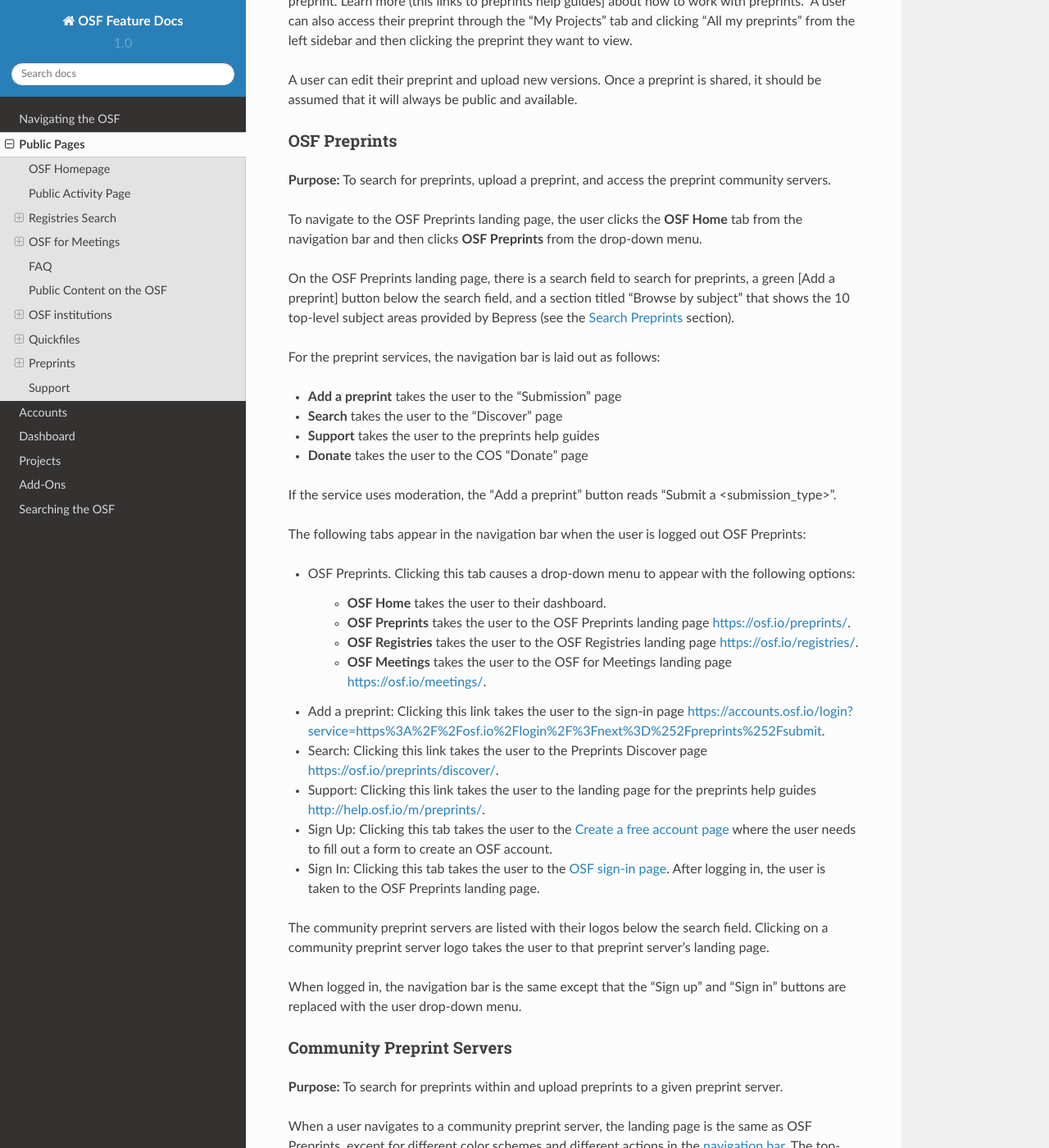
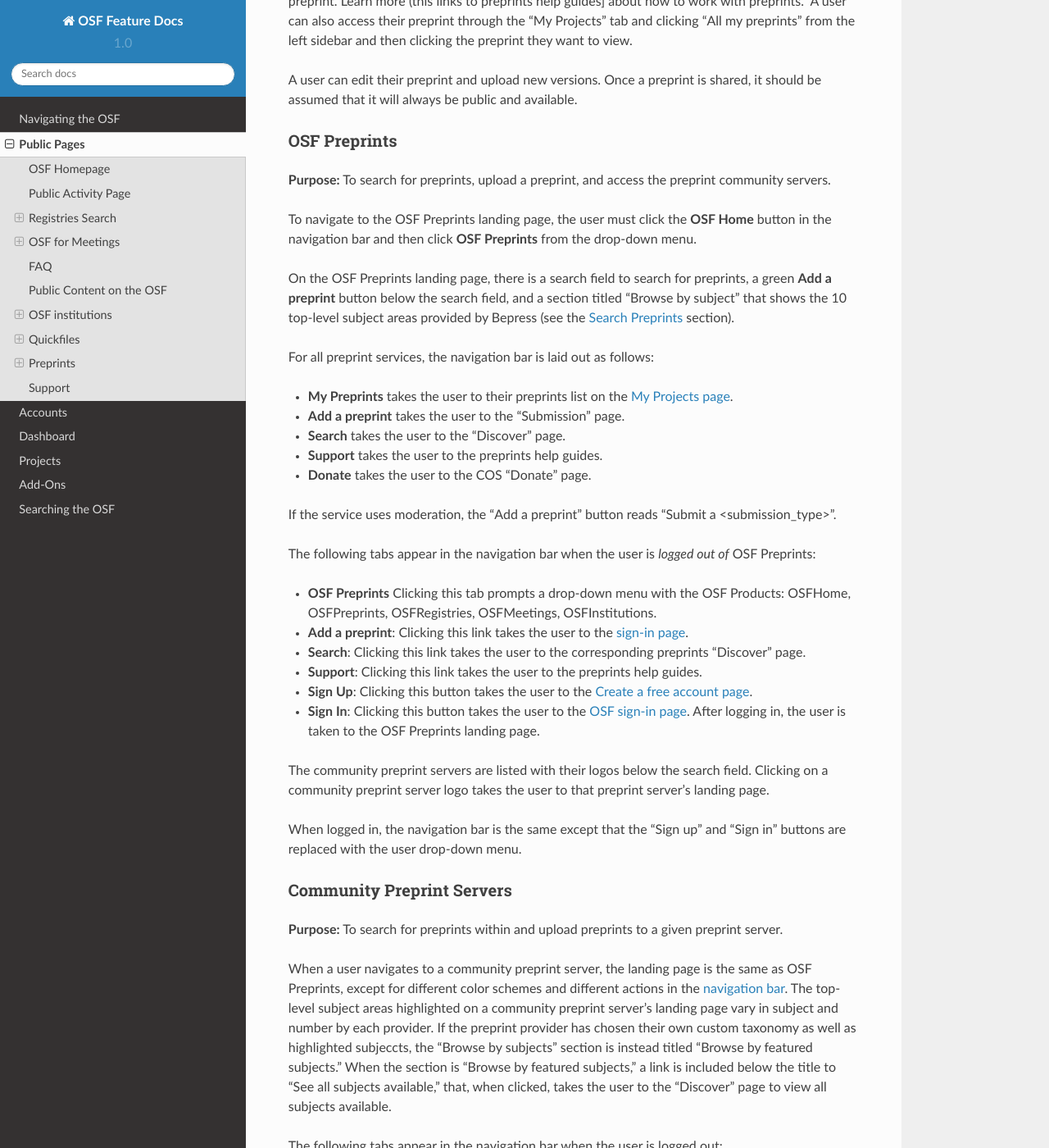
Before and after one commit to CenterForOpenScience/OSFDocs, a Sphinx documentation site: the page built from docs/pages/pages_index.rst, in a window 1280 px wide and 1400 px high, scrolled down 15422 px. Shown: the whole window at 82% size. Built offline with Sphinx 7.4.7 and the Read the Docs theme 2.0.0, drawn with Linux system fonts in a browser that asks for light colours; some of the changed text lies outside the part shown.

Commit message:
Added “my preprints” to the navbar

```diff
--- a/docs/pages/include/preprints.rst
+++ b/docs/pages/include/preprints.rst
@@ -17,34 +17,28 @@
 -------------
 **Purpose:** To search for preprints, upload a preprint, and access the preprint community servers.
 
-To navigate to the OSF Preprints landing page, the user clicks the **OSF Home** tab from the navigation bar and then clicks **OSF Preprints** from the drop-down menu.
+To navigate to the OSF Preprints landing page, the user must click the **OSF Home** button in the navigation bar and then click **OSF Preprints** from the drop-down menu.
 
-On the OSF Preprints landing page, there is a search field to search for preprints, a green [Add a preprint] button below the search field, and a section titled "Browse by subject" that shows the 10 top-level subject areas provided by Bepress (see the `Search Preprints`_ section).
+On the OSF Preprints landing page, there is a search field to search for preprints, a green **Add a preprint** button below the search field, and a section titled "Browse by subject" that shows the 10 top-level subject areas provided by Bepress (see the `Search Preprints`_ section).
 
-For the preprint services, the navigation bar is laid out as follows:
+For all preprint services, the navigation bar is laid out as follows:
 
-* **Add a preprint** takes the user to the "Submission" page
-* **Search** takes the user to the "Discover" page
-* **Support** takes the user to the preprints help guides
-* **Donate** takes the user to the COS "Donate" page
+* **My Preprints** takes the user to their preprints list on the :ref:`My Projects page <organizer>`.
+* **Add a preprint** takes the user to the "Submission" page.
+* **Search** takes the user to the "Discover" page.
+* **Support** takes the user to the preprints help guides.
+* **Donate** takes the user to the COS "Donate" page.
 
 If the service uses moderation, the "Add a preprint" button reads "Submit a <submission_type>".
 
-The following tabs appear in the navigation bar when the user is logged out OSF Preprints:
+The following tabs appear in the navigation bar when the user is *logged out of* OSF Preprints:
 
-* OSF Preprints. Clicking this tab causes a drop-down menu to appear with the following options:
-
-    * **OSF Home** takes the user to their dashboard.
-    * **OSF Preprints** takes the user to the OSF Preprints landing page https://osf.io/preprints/.
-    * **OSF Registries** takes the user to the OSF Registries landing page https://osf.io/registries/.
-    * **OSF Meetings** takes the user to the OSF for Meetings landing page https://osf.io/meetings/.
-
-* Add a preprint: Clicking this link takes the user to the sign-in page https://accounts.osf.io/login?service=https%3A%2F%2Fosf.io%2Flogin%2F%3Fnext%3D%252Fpreprints%252Fsubmit.
-* Search: Clicking this link takes the user to the Preprints Discover page https://osf.io/preprints/discover/.
-* Support: Clicking this link takes the user to the landing page for the preprints help guides http://help.osf.io/m/preprints/.
-
-* Sign Up: Clicking this tab takes the user to the :ref:`Create a free account page <sign-up>` where the user needs to fill out a form to create an OSF account.
-* Sign In: Clicking this tab takes the user to the :ref:`OSF sign-in page <login>`. After logging in, the user is taken to the OSF Preprints landing page.
+* **OSF Preprints** Clicking this tab prompts a drop-down menu with the OSF Products: OSFHome, OSFPreprints, OSFRegistries, OSFMeetings, OSFInstitutions.
+* **Add a preprint**: Clicking this link takes the user to the :ref:`sign-in page <login>`.
+* **Search**: Clicking this link takes the user to the corresponding preprints "Discover" page.
+* **Support**: Clicking this link takes the user to the preprints help guides.
+* **Sign Up**: Clicking this button takes the user to the :ref:`Create a free account page <sign-up>`.
+* **Sign In**: Clicking this button takes the user to the :ref:`OSF sign-in page <login>`. After logging in, the user is taken to the OSF Preprints landing page.
 
 The community preprint servers are listed with their logos below the search field. Clicking on a community preprint server logo takes the user to that preprint server's landing page.
 
```
Also changed, not shown: other parts of docs/pages/include/preprints.rst (+5 -4 lines).
